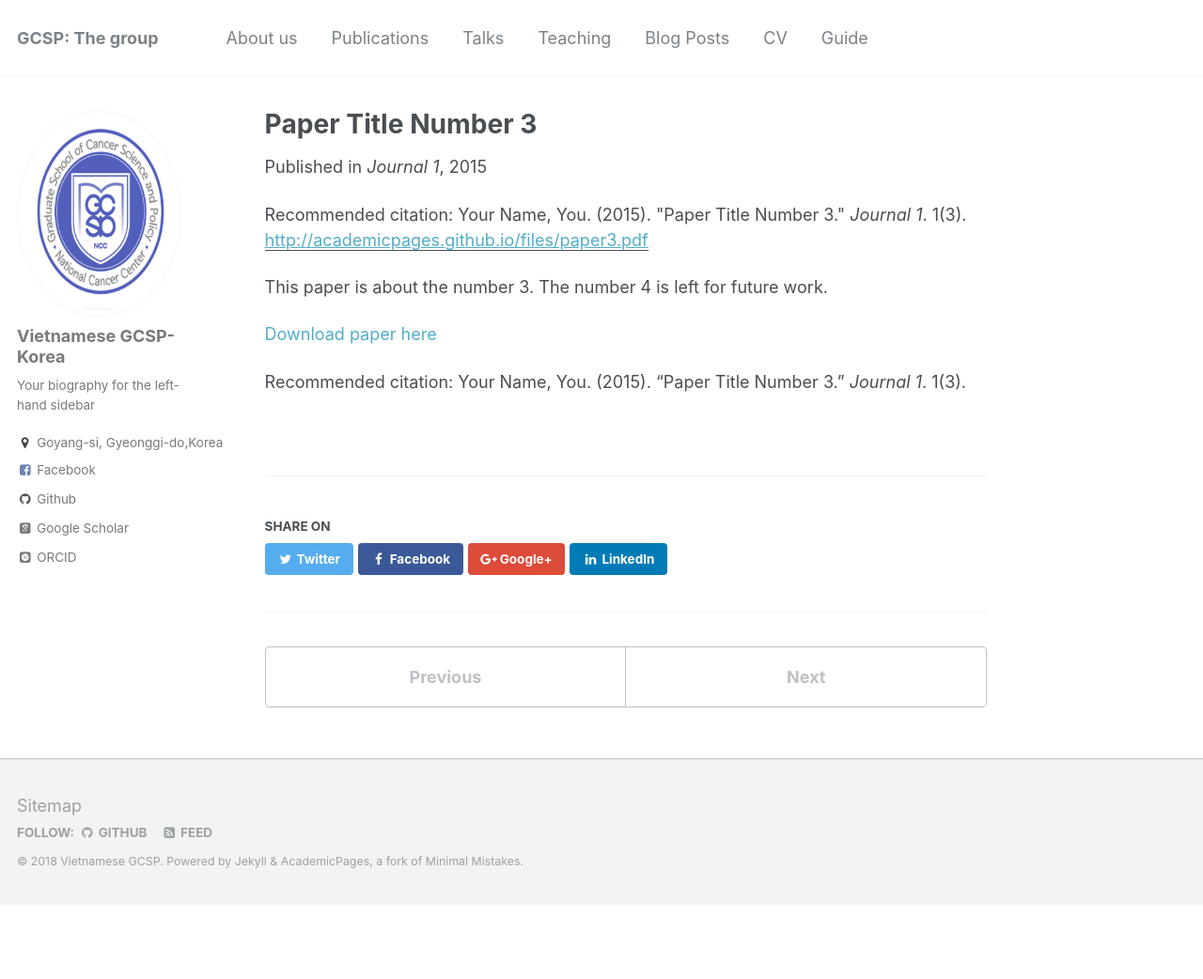
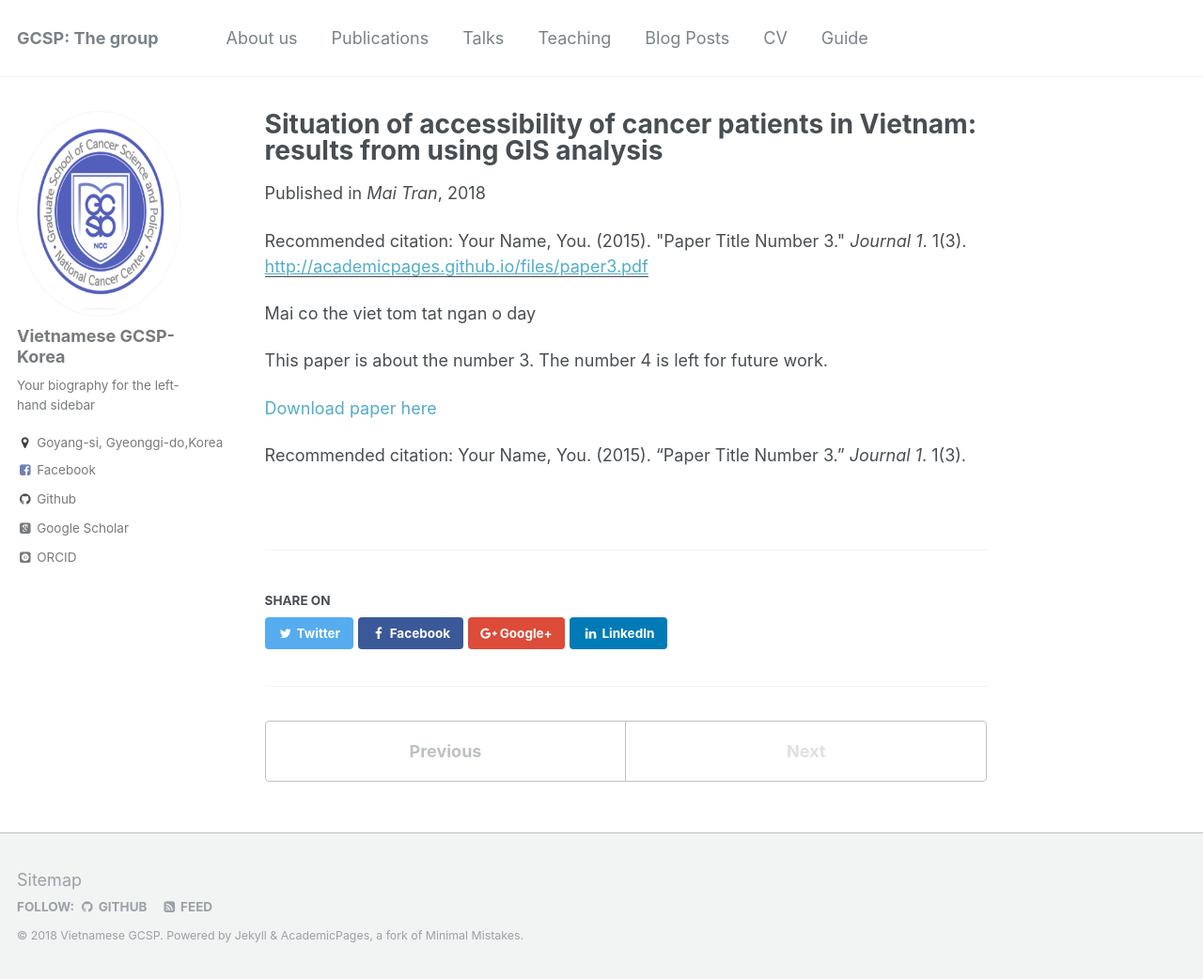
Before and after one commit to kklot/gcsp, a Jekyll site: the page built from _publications/2015-10-01-paper-title-number-3.md, in a window 1280 px wide and 1042 px high. Shown: the whole window at 94% size. Built offline with Jekyll 4.4.1, drawn with Linux system fonts in a browser that asks for light colours; some web fonts are replaced.

Commit message:
Update 2015-10-01-paper-title-number-3.md

```diff
--- a/_publications/2015-10-01-paper-title-number-3.md
+++ b/_publications/2015-10-01-paper-title-number-3.md
@@ -1,13 +1,15 @@
 ---
-title: "Paper Title Number 3"
+title: "Situation of accessibility of cancer patients in Vietnam: results from using GIS analysis"
 collection: publications
 permalink: /publication/2015-10-01-paper-title-number-3
 excerpt: 'This paper is about the number 3. The number 4 is left for future work.'
-date: 2015-10-01
-venue: 'Journal 1'
+date: 2018-06-20
+venue: 'Mai Tran'
 paperurl: 'http://academicpages.github.io/files/paper3.pdf'
 citation: 'Your Name, You. (2015). &quot;Paper Title Number 3.&quot; <i>Journal 1</i>. 1(3).'
 ---
+Mai co the viet tom tat ngan o day
+
 This paper is about the number 3. The number 4 is left for future work.
 
 [Download paper here](http://academicpages.github.io/files/paper3.pdf)
```
